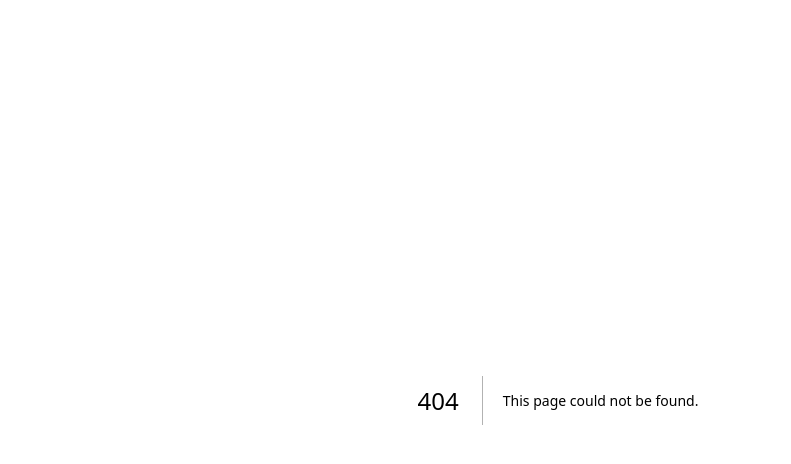
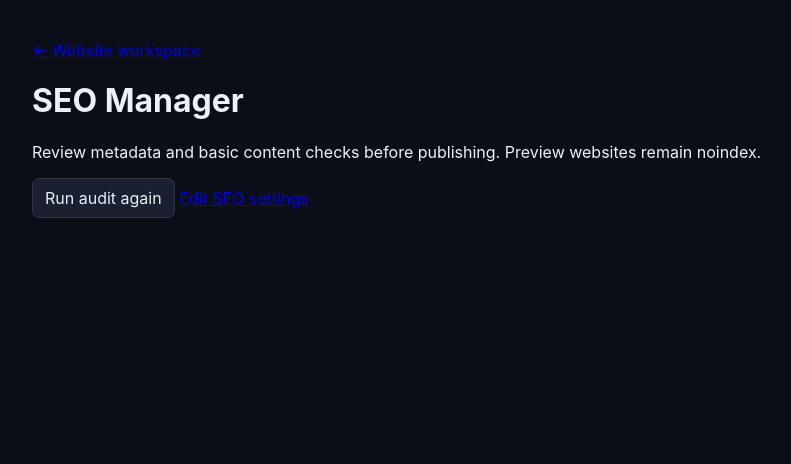
Before and after one commit to neha-coditation/ai-website-builder-cms, a Next.js app: page /seo in a window 1280 px wide. Before the commit this address had no page. Shown: the top 464 px of the page, without its empty margins (82-873 px from the left). Built offline with nearby package versions, Linux system fonts and the light colour scheme.

Commit message:
Create SEO audit dashboard with page-level issue list

```diff
--- /dev/null
+++ b/app/seo/page.tsx
@@ -0,0 +1,20 @@
+'use client';
+import {useEffect,useState} from 'react';
+import {useSearchParams} from 'next/navigation';
+type Issue={severity:'error'|'warning';page:string;code:string;message:string};
+type Report={slug:string;pages:{id:string;path:string;title:string;description:string}[];issues:Issue[];summary:{pages:number;errors:number;warnings:number};previewOnly:boolean};
+export default function SeoPage(){
+ const params=useSearchParams();const siteId=params.get('siteId')||'';
+ const [report,setReport]=useState<Report|null>(null);const [error,setError]=useState('');const [loading,setLoading]=useState(false);
+ async function run(){if(!siteId)return;setLoading(true);setError('');try{const response=await fetch('/api/projects/'+encodeURIComponent(siteId)+'/seo-audit',{cache:'no-store'});if(!response.ok)throw new Error('Audit request failed: '+response.status);setReport(await response.json());}catch(e){setError(e instanceof Error?e.message:'Unable to run audit')}finally{setLoading(false)}}
+ useEffect(()=>{void run()},[siteId]);
+ return <main style={{maxWidth:1100,margin:'0 auto',padding:'40px 24px',fontFamily:'Inter,system-ui,sans-serif'}}>
+  <a href={'/project?siteId='+encodeURIComponent(siteId)}>← Website workspace</a>
+  <h1>SEO Manager</h1><p>Review metadata and basic content checks before publishing. Preview websites remain noindex.</p>
+  <button onClick={()=>void run()} disabled={loading||!siteId}>{loading?'Checking…':'Run audit again'}</button> <a href={'/settings?siteId='+encodeURIComponent(siteId)}>Edit SEO settings</a>
+  {error&&<p role="alert">{error}</p>}
+  {report&&<><section style={{display:'flex',gap:24,margin:'24px 0'}}><strong>Pages: {report.summary.pages}</strong><strong>Errors: {report.summary.errors}</strong><strong>Warnings: {report.summary.warnings}</strong></section>
+  <h2>Issues</h2>{report.issues.length===0?<p>No issues detected by these basic checks.</p>:<ul>{report.issues.map((issue,i)=><li key={i}><strong>{issue.severity.toUpperCase()}</strong> · {issue.page} · {issue.message}</li>)}</ul>}
+  <h2>Pages</h2><table style={{width:'100%',textAlign:'left',borderCollapse:'collapse'}}><thead><tr><th>Path</th><th>SEO title</th><th>Description</th></tr></thead><tbody>{report.pages.map(page=><tr key={page.id}><td>{page.path}</td><td>{page.title||'Missing'}</td><td>{page.description||'Missing'}</td></tr>)}</tbody></table></>}
+ </main>
+}
```
